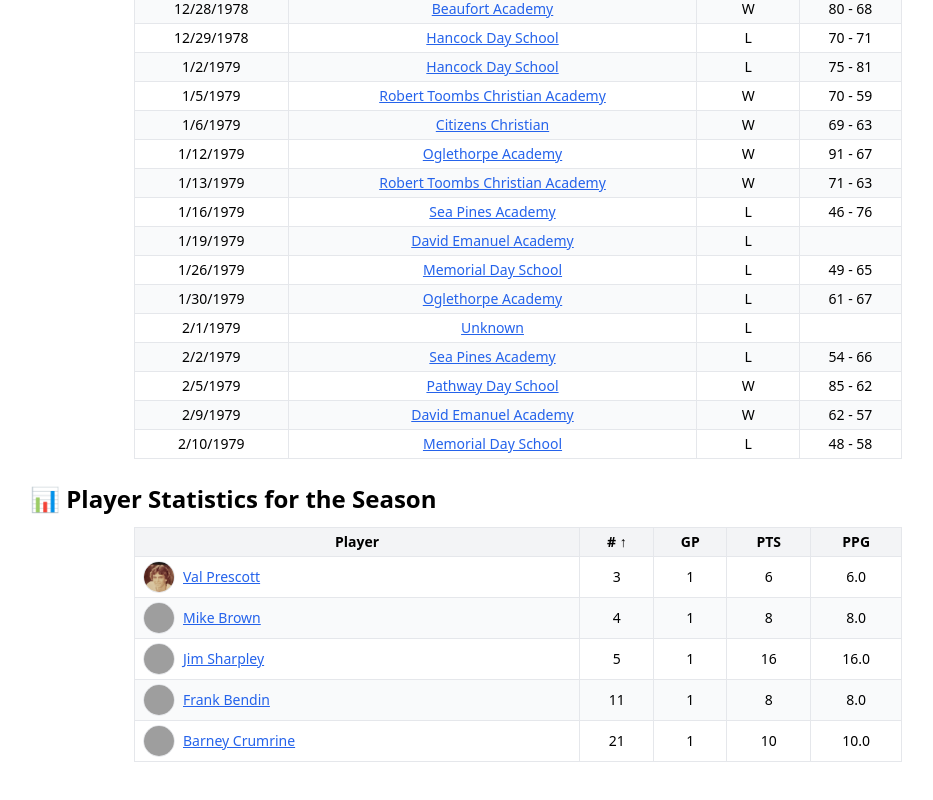
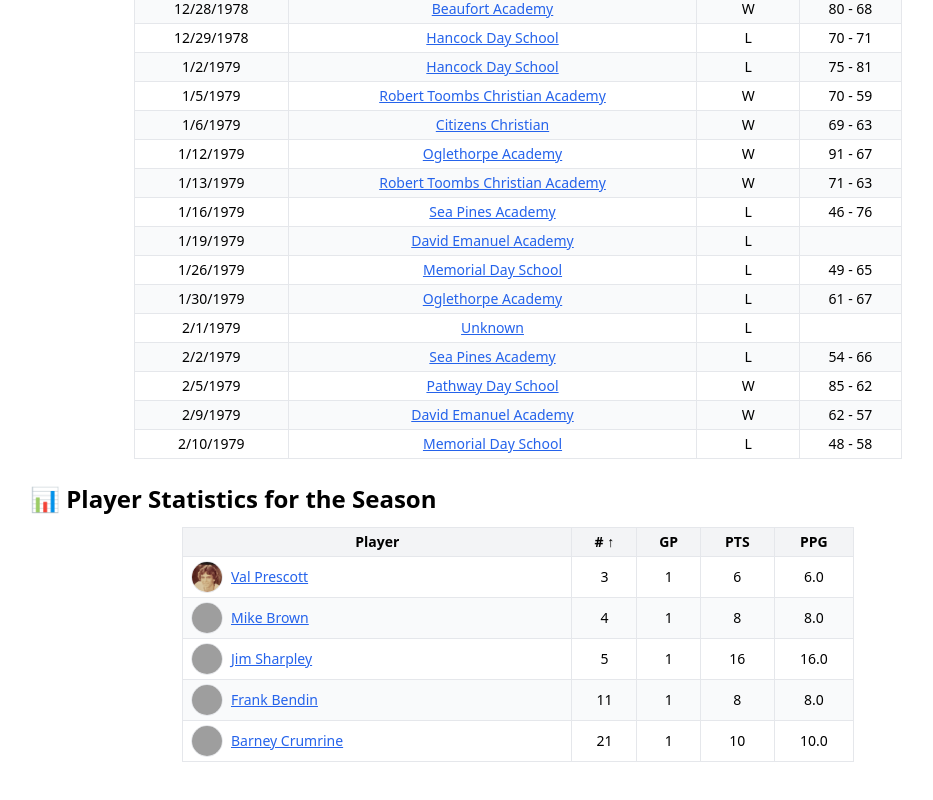
Before and after one commit to newonda1/st-andrews-basketball, a React (Vite) app: page /athletics/boys/basketball/seasons/1978-79 in a window 1280 px wide. Shown: the part 1056-1856 px from the top of the page, without its empty margins (122-1055 px from the left). Built offline with nearby package versions, Linux system fonts and the light colour scheme; grey boxes are pictures that could not be loaded.

Commit message:
Update Season1978_79.jsx

```diff
--- a/src/boys/basketball/seasons/Season1978_79.jsx
+++ b/src/boys/basketball/seasons/Season1978_79.jsx
@@ -283,7 +283,7 @@ function Season1978_79() {
         {seasonTotals.length === 0 ? (
           <p className="text-gray-600 text-center">No player statistics are available yet for this season.</p>
         ) : (
-          <div className="overflow-x-auto max-w-3xl mx-auto">
+          <div className="overflow-x-auto max-w-2xl mx-auto">
             <table className="w-full border text-xs sm:text-sm text-center whitespace-nowrap">
               <thead className="bg-gray-100">
                 <tr>
```
